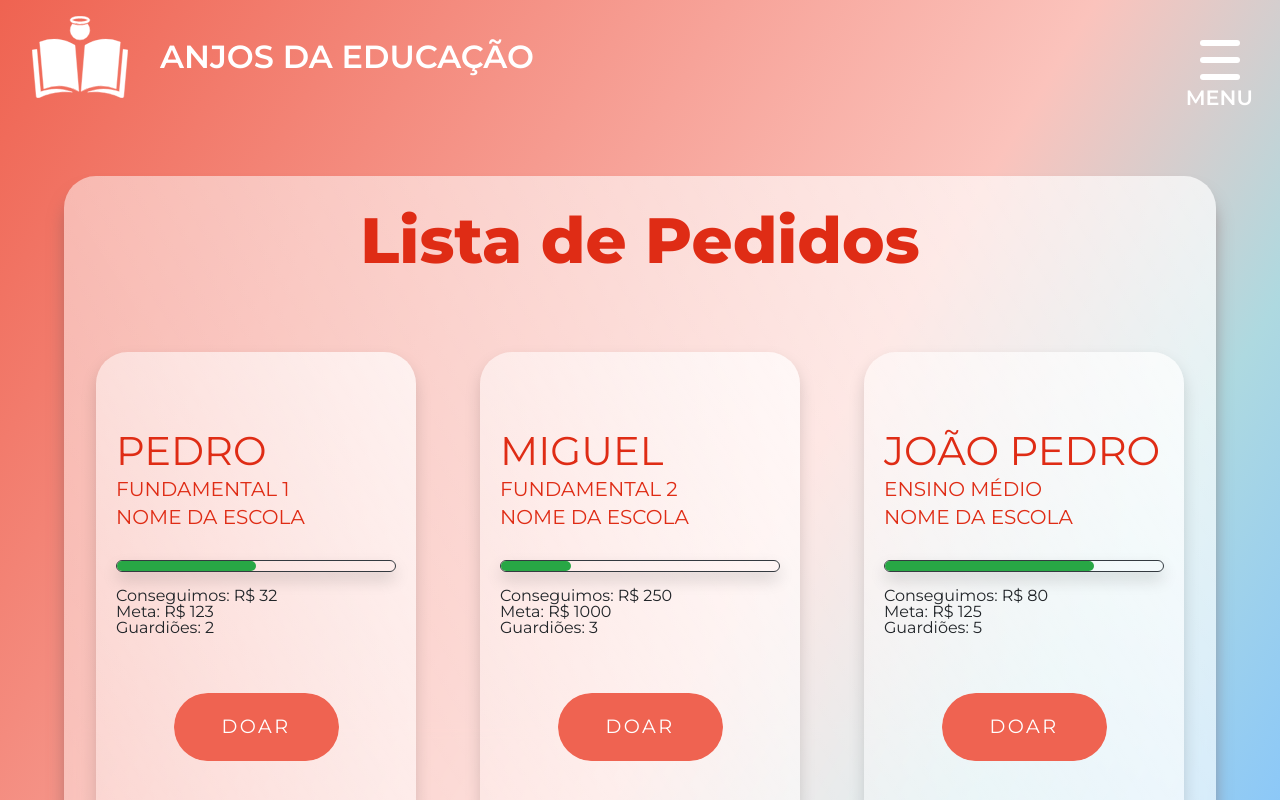
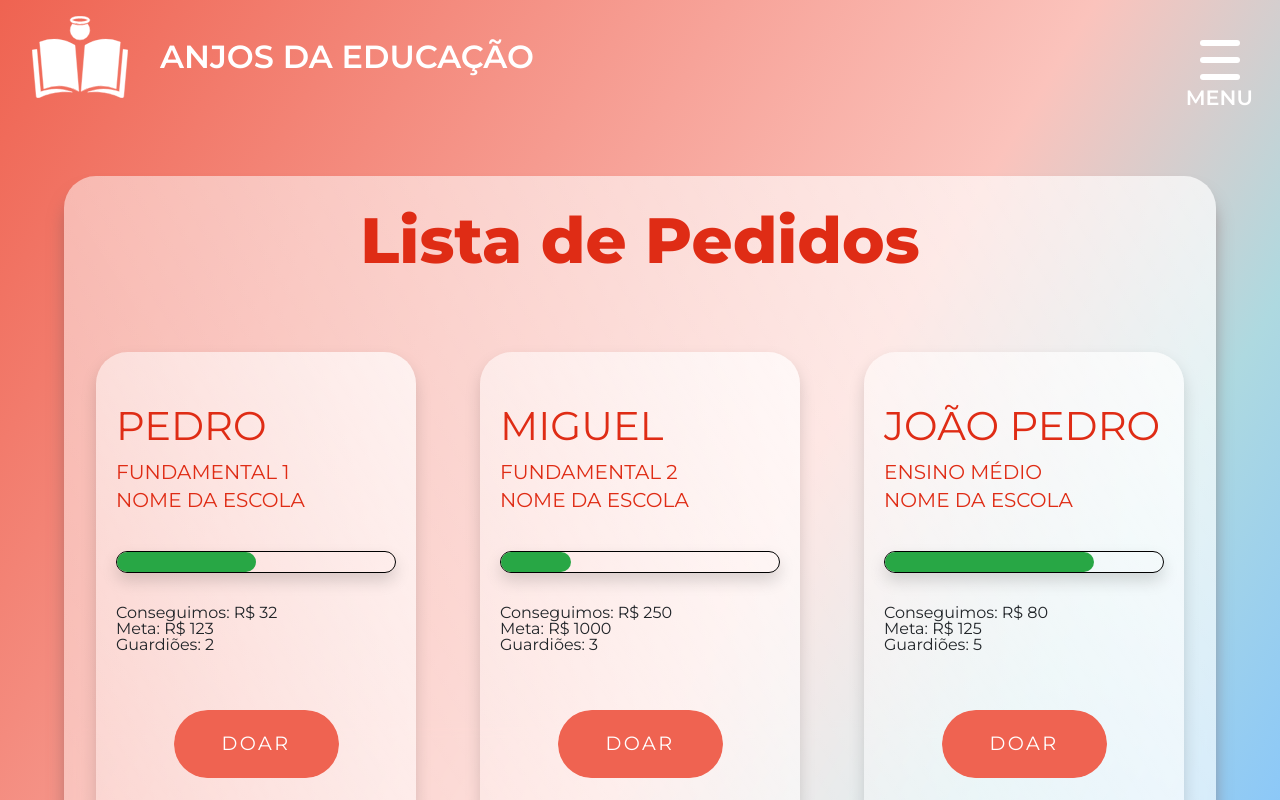
Before and after one commit to bob-mw/anjosDaEducacao, a React (Create React App) app: page /wishList in a window 1280 px wide. Shown: the top 800 px of the page. Built offline with nearby package versions, Linux system fonts and the light colour scheme.

Commit message:
ProgressBar and ProgressBarContainer implemented

```diff
--- a/src/components/ChildrenCards/index.jsx
+++ b/src/components/ChildrenCards/index.jsx
@@ -22,17 +22,15 @@ const ChildrenCards = () => {
 
                         <hr />
 
-                        <section>
-
-                            <div className="shadow b-radius border border-dark mb-3">
-                                <div className="bg-success b-radius" style={{
-                                    height: '10px', width: `${(children.collected === children.goal / 4) && "25%" ||
+                            <S.ProgressBarContainer>
+                                <S.ProgressBar style={{
+                                        width: `${(children.collected === children.goal / 4) && "25%" ||
                                         (children.collected <= children.goal / 2) && "50%" ||
                                         (children.collected <= (children.goal / 4) * 3) && "75%" ||
                                         (children.collected <= children.goal / 1) && "100%"}`
                                 }
-                                }></div>
-                            </div>
+                                }></S.ProgressBar>
+                            </S.ProgressBarContainer>
 
                             <div>
                                 <span><strong>Conseguimos: </strong> R$ {children.collected}</span>
@@ -46,8 +44,6 @@ const ChildrenCards = () => {
                                 <span><strong>Guardiões: </strong> {children.guardians}</span>
                             </div>
 
-                        </section>
-
                         <hr />
 
                         <S.Button href="/littleCow"> Doar</S.Button>
--- a/src/components/ChildrenCards/styled.jsx
+++ b/src/components/ChildrenCards/styled.jsx
@@ -38,14 +38,28 @@ export const Name = styled.h2`
     color: var(--bg-darker-orange);
     font-size: 2.5rem;
     text-transform: uppercase;
-    padding-top: 0.5rem;
+    padding-bottom: 1rem;
 `
 
 export const Description = styled.h3`
     color: var(--bg-darker-orange);
     font-size: 1.25rem;
     text-transform: uppercase;
-    padding-top: 0.5rem;
+    padding-bottom: 0.5rem;
+`
+
+export const ProgressBarContainer = styled.div`
+	box-shadow:0 0.5rem 1rem rgba(0, 0, 0, 0.15);
+	border: 1px solid #dee2e6;
+	border-color: black;
+	border-radius: 15px;
+	margin-bottom: 2rem;
+`
+
+export const ProgressBar = styled.div`
+	height: 20px;
+	background-color: #28a745;
+	border-radius: 15px;
 `
 
 
```
